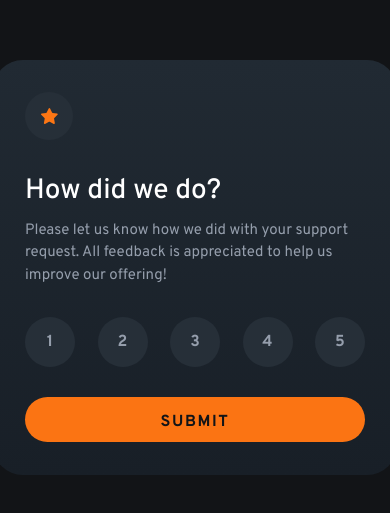
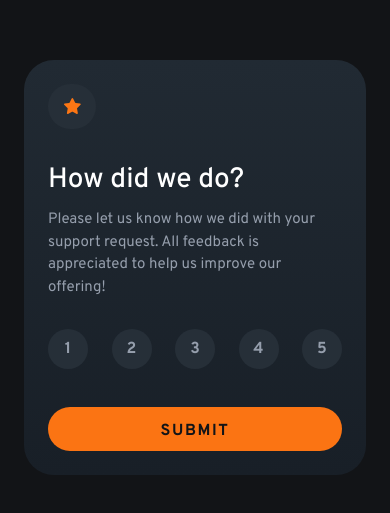
Before and after one commit to GustavoSouza123/interactive-rating-component, a React (Vite) app: page / in a window 390 px wide. Shown: the part 155-668 px from the top of the page. Built offline with nearby package versions, Linux system fonts and the light colour scheme.

Commit message:
responsiveness

```diff
--- a/src/components/App.jsx
+++ b/src/components/App.jsx
@@ -4,7 +4,7 @@ import Rating from "./Rating"
 
 export default function App() {
     return (
-        <div className="w-full h-screen bg-dark-blue-3 flex justify-center items-center">
+        <div className="w-full h-screen bg-dark-blue-3 flex justify-center items-center px-6">
             <Rating />
         </div>
     );
--- a/src/components/Button.jsx
+++ b/src/components/Button.jsx
@@ -3,7 +3,7 @@ import React from "react";
 export default function Button({ onClick }) {
     return (
         <div
-            className="w-[340px] h-[45px] flex justify-center items-center bg-orange hover:bg-white text-dark-blue-3 font-bold uppercase rounded-3xl tracking-widest pt-1 cursor-pointer transition"
+            className="max-w-[340px] h-[45px] flex justify-center items-center bg-orange hover:bg-white text-dark-blue-3 font-bold uppercase rounded-3xl tracking-widest pt-1 cursor-pointer transition"
             onClick={onClick}
         >
             Submit
--- a/src/components/Options.jsx
+++ b/src/components/Options.jsx
@@ -6,7 +6,7 @@ export default function Options({ onClick, options, active, error }) {
             {options.map(option =>
                 <div
                     key={option}
-                    className={`option w-[50px] h-[50px] bg-dark-blue-0 hover:bg-orange text-light-grey hover:text-dark-blue-3 font-bold rounded-full flex justify-center items-center transition cursor-pointer border-2 border-solid border-transparent ${error ? 'animate-error' : ''}`}
+                    className={`option w-[50px] h-[50px] max-[400px]:w-[40px] max-[400px]:h-[40px] bg-dark-blue-0 hover:bg-orange text-light-grey hover:text-dark-blue-3 font-bold rounded-full flex justify-center items-center transition cursor-pointer border-2 border-solid border-transparent ${error ? 'animate-error' : ''}`}
                     onClick={() => onClick(option)}
                     style={{
                         backgroundColor: option === active && 'var(--white)',
--- a/src/components/Rating.jsx
+++ b/src/components/Rating.jsx
@@ -32,7 +32,7 @@ export default function Rating() {
     }
 
     return (
-        <div className={`w-[410px] h-[415px] bg-gradient-to-b from-dark-blue-1 to-dark-blue-2 rounded-[30px] flex flex-col gap-[30px] ${isSubmitted ? 'py-11 px-9 items-center' : 'p-8'} text-white`}>
+        <div className={`max-w-[410px] min-w-[250px] h-[415px] bg-gradient-to-b from-dark-blue-1 to-dark-blue-2 text-white flex flex-col gap-[30px] rounded-[30px] ${isSubmitted ? 'py-11 px-9 max-[400px]:p-9 items-center' : 'p-8 max-[500px]:p-6'}`}>
             {isSubmitted ? (
                 <>
                     <div className="">
```
